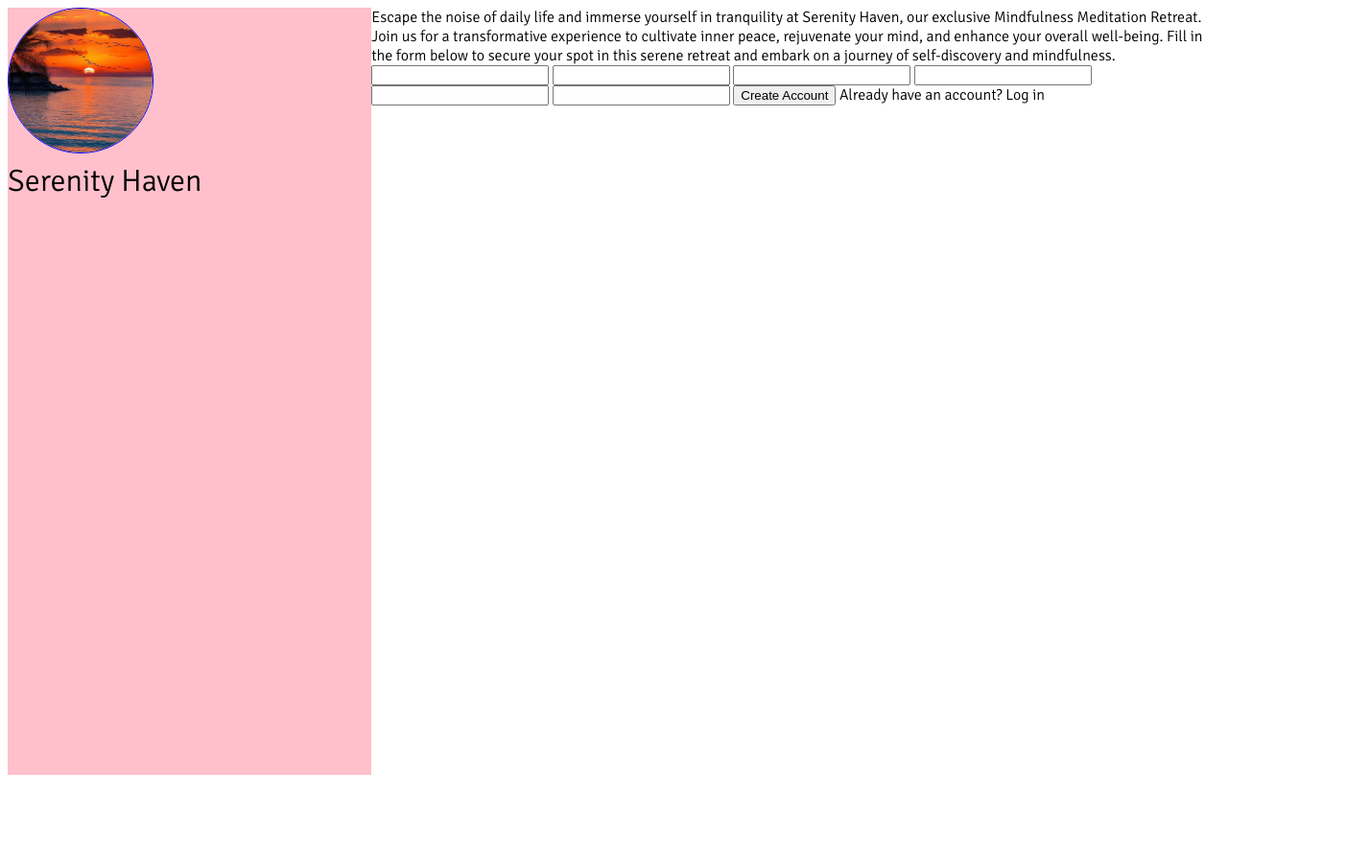
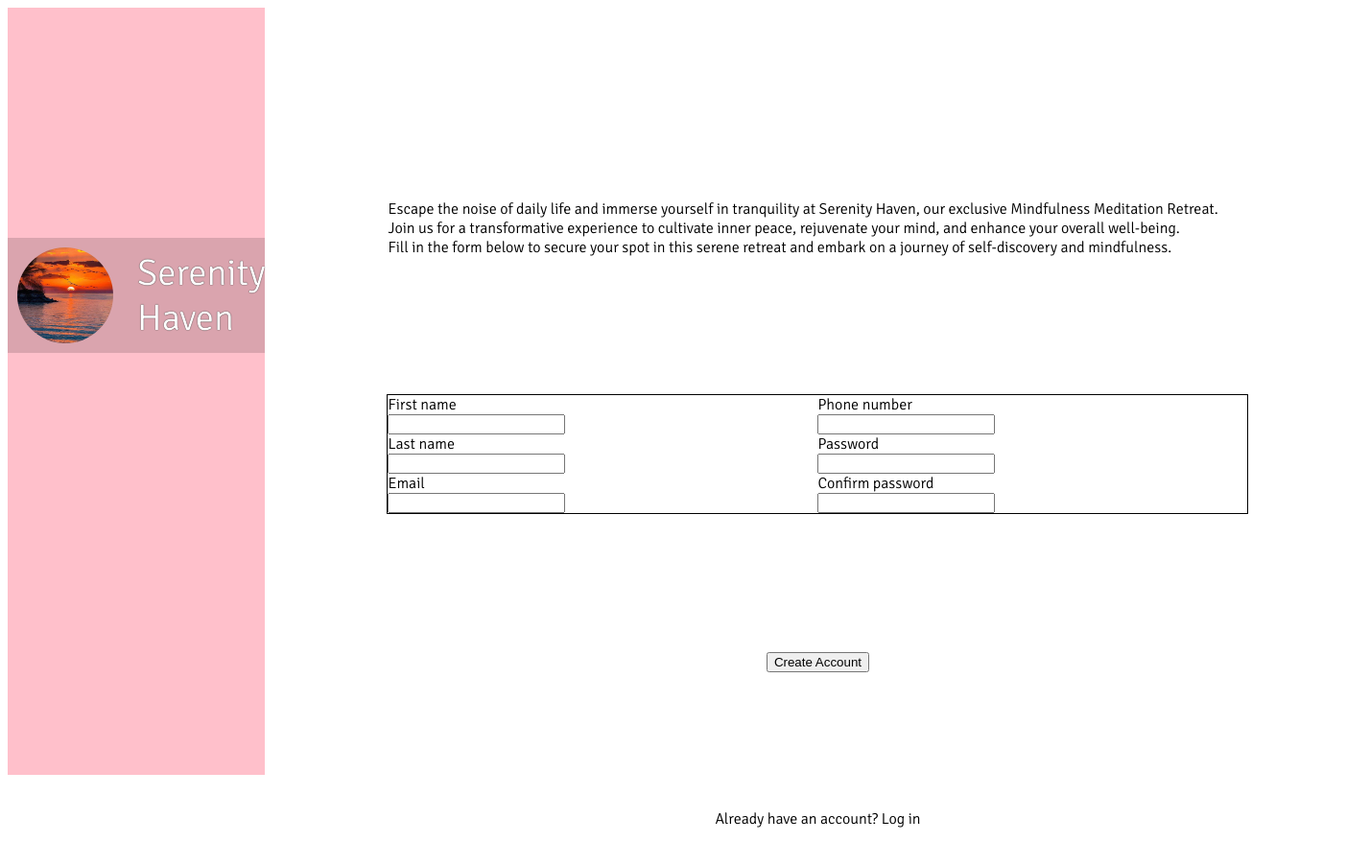
Before and after one commit to nick6850/Imaginary-Service-Sign-up-Form, a plain HTML site: page index.html in a window 1280 px wide. Shown: the whole page at 96% size, 1428 px wide, since content can reach past the window. Before the commit the page ends 816 px from the top, so only its background shows below. Drawn offline with Linux system fonts and the light colour scheme.

Commit message:
Aligned items using flex properties for improved layout

```diff
--- a/index.html
+++ b/index.html
@@ -8,32 +8,49 @@
 </head>
 <body>
     <main>
+        <div class="left-section">
             <div class="logo-section">
                 <img src="logo.jpg" alt="logo" id="logo">
-            <div class="title">Serenity Haven</div>
+                <div id="brand-name">Serenity Haven</div>
+            </div>
         </div>
         <div class="form-section">
             <div class="description">
-                Escape the noise of daily life and immerse yourself in tranquility at Serenity Haven, our exclusive Mindfulness Meditation Retreat. Join us for a transformative experience to cultivate inner peace, rejuvenate your mind, and enhance your overall well-being. Fill in the form below to secure your spot in this serene retreat and embark on a journey of self-discovery and mindfulness.
+                Escape the noise of daily life and immerse yourself in tranquility at Serenity Haven, our exclusive Mindfulness Meditation Retreat. Join us for a transformative experience to cultivate inner peace, rejuvenate your mind, and enhance your overall well-being. <br>
+                Fill in the form below to secure your spot in this serene retreat and embark on a journey of self-discovery and mindfulness.
             </div>
             <form action="" method="POST">
-                <label for=""></label>
+                <div class='first-row'>
+                    <div>
+                    <label for="">First name</label>
                     <input type="text" name="" id="">
-                <label for=""></label>
+                    </div>
+                    <div>
+                    <label for="">Last name</label>
                     <input type="text" name="" id="">
-                <label for=""></label>
+                    </div>
+                    <div>
+                    <label for="">Email</label>
                     <input type="text" name="" id="">
-
-                <label for=""></label>
+                    </div>
+                </div>
+                <div class='second-row'>
+                    <div>
+                    <label for="">Phone number</label>
                     <input type="text" name="" id="">
-                <label for=""></label>
+                    </div>
+                    <div>
+                    <label for="">Password</label>
                     <input type="text" name="" id="">
-                <label for=""></label>
+                    </div>
+                    <div>
+                    <label for="">Confirm password</label>
                     <input type="text" name="" id="">
-
+                    </div>
+                </div>
+            </form>
             <button>Create Account</button>
             Already have an account? Log in
-            </form>
         </div>
     </main>
 </body>
--- a/style.css
+++ b/style.css
@@ -10,21 +10,61 @@ main {
     font-family: 'Signika', sans-serif;
 }
 
-.logo-section {
+
+.left-section {
     height: 100vh;
     width: 30vw;
     background-color: pink;
-    font-size: 2em;
 }
 
-.form-section{
+.logo-section {
+    margin-top: 30vh;
+    background-color: rgba(0, 0, 0, 0.144);
+    display: flex;
+    gap: 15px;
+    flex-wrap: nowrap;
+    align-items: center;
+}
+
+
+#logo {
+    height: 100px;
+    width: 100px;
+    border-radius: 50%;
+    flex: 0 0 auto;
+    margin: 10px;
+}
+
+#brand-name {
+    color: white;
+    font-size: 3vw;
+    text-shadow: 0 0 1px black;
+}
+
+
+.form-section {
     height: 100vh;
     width: 70vw;
+    display: flex;
+    flex-direction: column;
+    justify-content: space-around;
+    align-items: center;
+    padding: 10vw;
 }
 
-#logo {
-    height: 150px;
-    width: 150px;
-    border: 1px solid blue;
-    border-radius: 50%;
+form {
+    width: 70vw;
+    display: flex;
+    flex-wrap: wrap;
+    border: 1px black solid;
+    justify-content: center;
 }
+
+form > div {
+    flex-basis: calc(100% / 2);
+}
+
+
+label {
+    display: block;
+}
```
Lines whose indentation alone changed are shown as unchanged.
